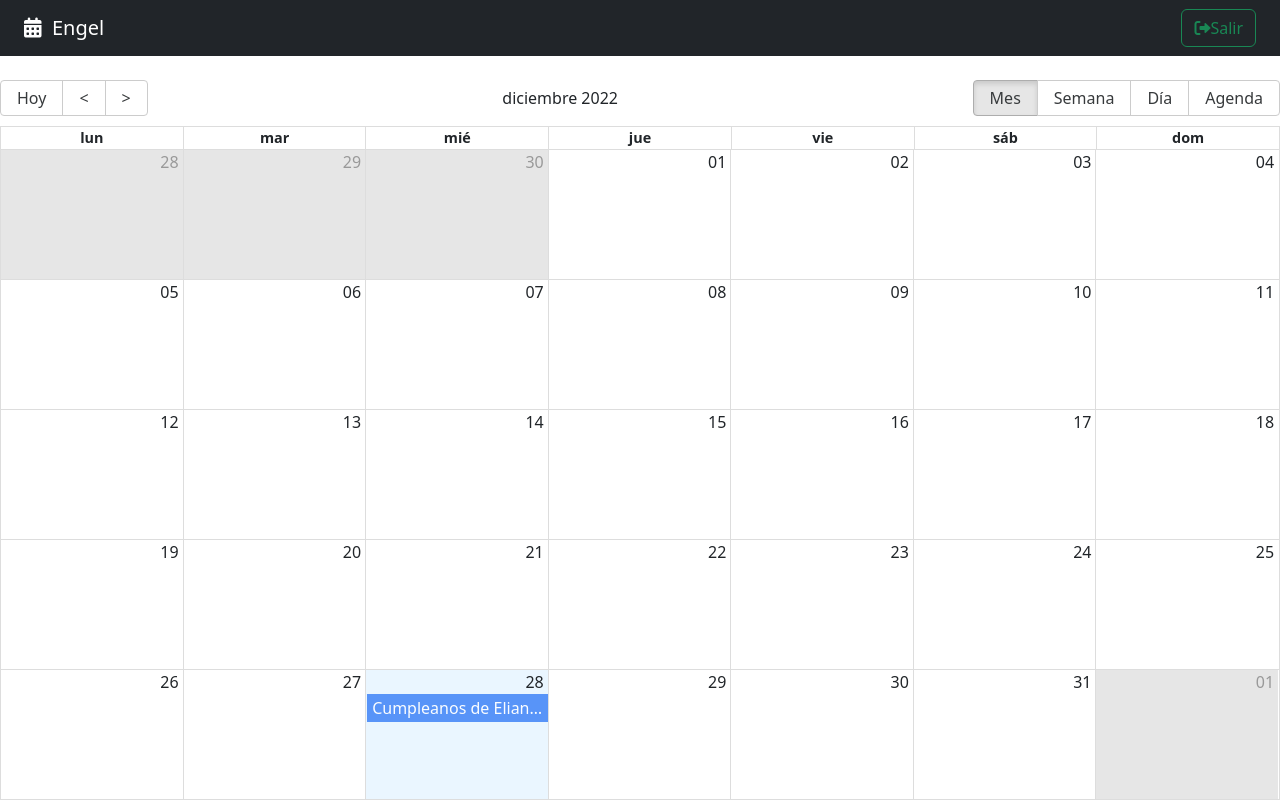
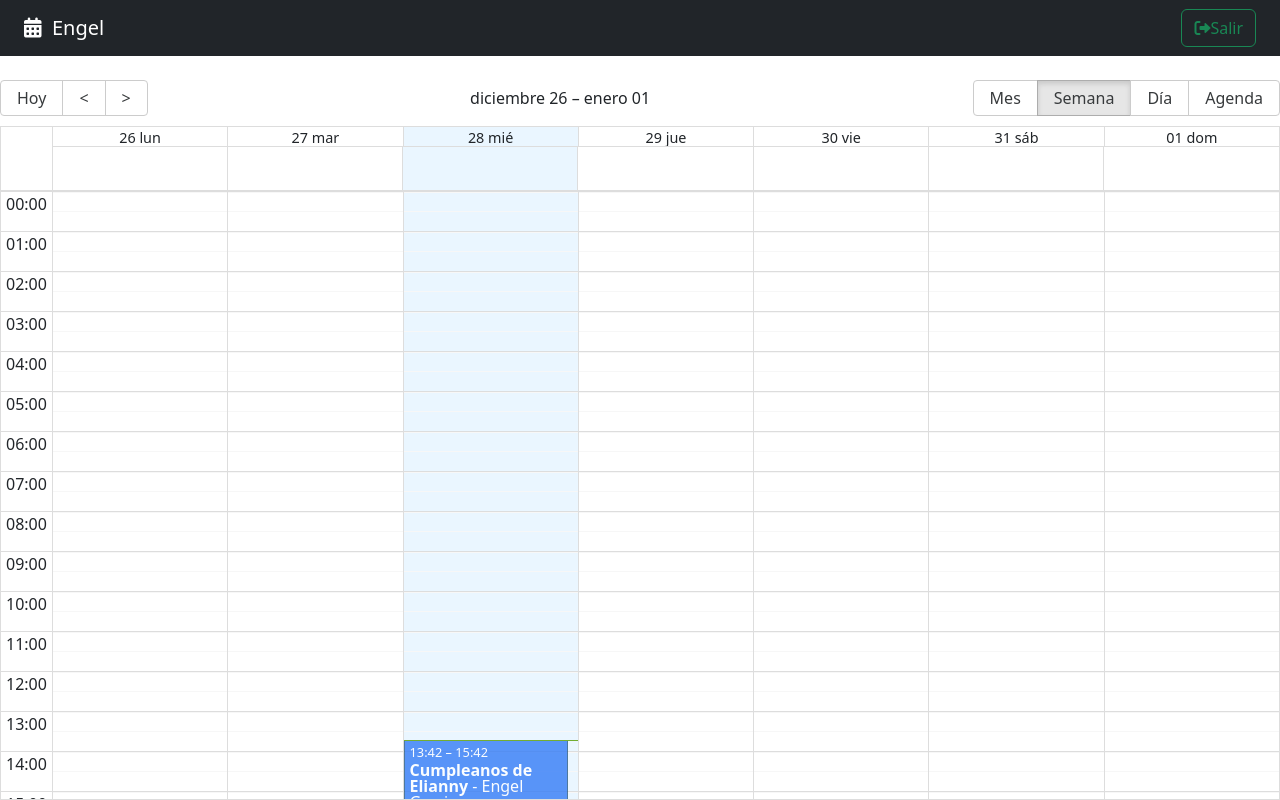
Before and after one commit to egarciam-dev/calendar, a React (Vite) app: page / in a window 1280 px wide. Built offline with nearby package versions, Linux system fonts and the light colour scheme.

Commit message:
Events for Calendar Page

```diff
--- a/src/calendar/CalendarPage.jsx
+++ b/src/calendar/CalendarPage.jsx
@@ -1,10 +1,11 @@
-import React from 'react'
+import React, { useState } from 'react'
 import { Calendar } from 'react-big-calendar'
 import 'react-big-calendar/lib/css/react-big-calendar.css'
 import { addHours } from 'date-fns/esm'
 
 import { Navbar } from './components/Navbar'
 import { localizer, getMessagesES } from '../helpers'
+import { CalendarEvent } from './components/CalendarEvent'
 
 const events = [{
   title: 'Cumpleanos de Elianny',
@@ -20,8 +21,10 @@
 
 export const CalendarPage = () => {
 
+  const [lastView, setLastView] = useState( localStorage.getItem('lastView') || 'week' );
+
+  // Evento para estilizar una cita en el calendario
   const eventStyleGetter = ( event, start, end, isSelected ) => {
-    console.log({ event, start, end, isSelected });
 
     const style = {
       backgroundColor: '#347CF7',
@@ -35,6 +38,21 @@
     }
   }
 
+  // start-  Eventos de acciones para el calendario
+  const onDoubleClick = ( event ) => {
+    console.log( { doubleClick: event })
+  }
+
+  const onSelect = ( event ) => {
+    console.log( { click: event })
+  }
+
+  const onViewChanged = ( event ) => {
+    localStorage.setItem('lastView', event);
+    setLastView( event );
+  }
+  // end - Eventos de acciones para el calendario
+
   return (
     <>
       <Navbar />
@@ -43,11 +61,18 @@
         culture='es'
         localizer={ localizer }
         events={ events }
+        defaultView={ lastView }
         startAccessor="start"
         endAccessor="end"
         style={{ height: 'calc( 100vh - 80px)' }}
         messages={ getMessagesES() }
         eventPropGetter={ eventStyleGetter }
+        components={{
+          event: CalendarEvent
+        }}
+        onDoubleClickEvent={ onDoubleClick }
+        onSelectEvent={ onSelect }
+        onView={ onViewChanged }
       />
 
 
--- /dev/null
+++ b/src/calendar/components/CalendarEvent.jsx
@@ -0,0 +1,13 @@
+import React from 'react'
+
+export const CalendarEvent = ({ event }) => {
+
+    const { title, user } = event;
+
+  return (
+    <>
+        <strong>{ title }</strong>
+        <span> - { user.name }</span>
+    </>
+  )
+}
--- a/src/calendar/index.js
+++ b/src/calendar/index.js
@@ -2,3 +2,4 @@
 
 export * from './pages/CalendarPage';
 export * from './components/Navbar';
+export * from './components/CalendarEvent';
```
